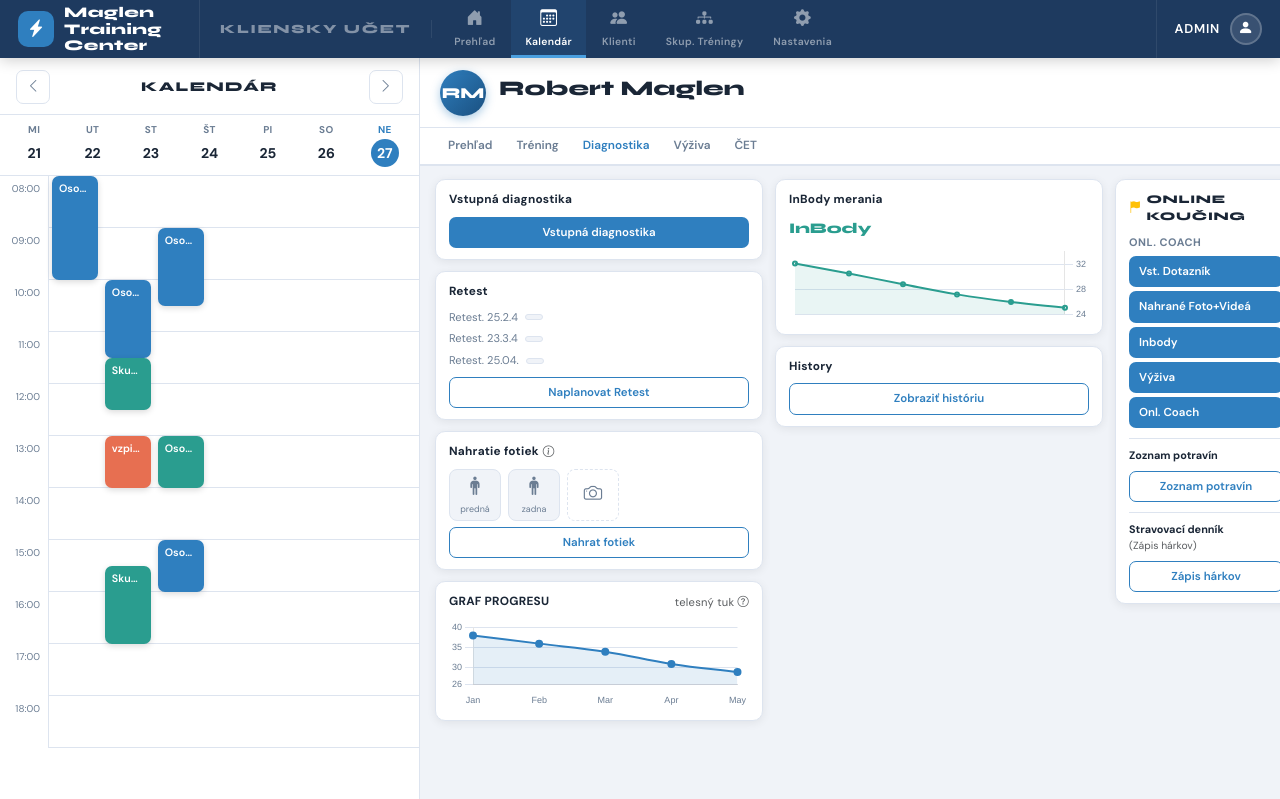
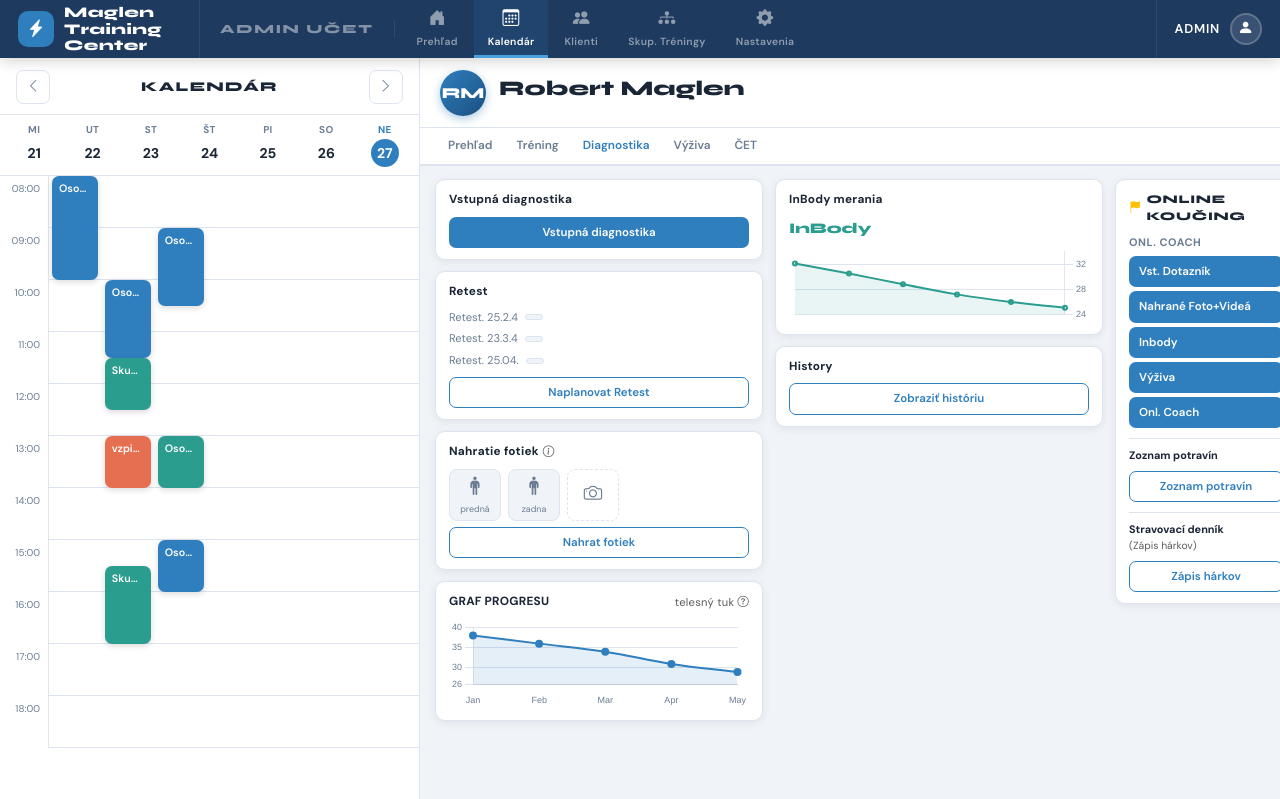
Before and after one commit to geerka/maglen_apka_web, a Flask app: page / in a window 1280 px wide. Shown: the top 799 px of the page. Run offline with Flask 3, Linux system fonts and the light colour scheme.

Commit message:
Update index.html

```diff
--- a/templates/index.html
+++ b/templates/index.html
@@ -22,7 +22,7 @@
   </div>
 
   <!-- Page title -->
-  <div class="topnav-title">Kliensky učet</div>
+  <div class="topnav-title">Admin učet</div>
 
   <!-- Nav links -->
   <div class="topnav-links">
```
